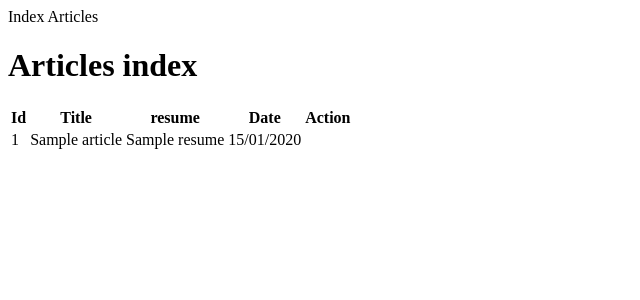
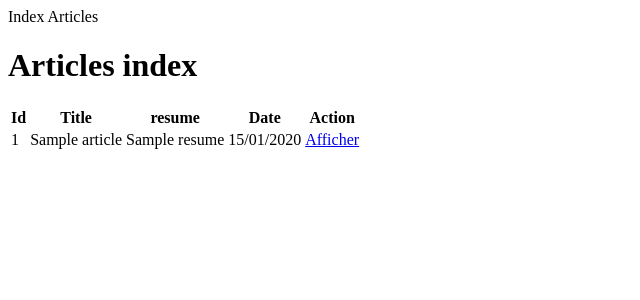
Before and after one commit to rudylopez8/test02, a Symfony app: template templates/article/index.html.twig in a window 1280 px wide. Shown: the top 300 px of the page, without its empty margins (0-640 px from the left). Run offline with Twig, Linux system fonts and the light colour scheme; the template is opened without the code that fills it: most values are stand-ins (such as "Sample title", 1, 10 or a date in 2020); some libraries are stand-ins or nearby versions.

Commit message:
camarche

```diff
--- a/src/Controller/ArticleController.php
+++ b/src/Controller/ArticleController.php
@@ -61,7 +61,7 @@ class ArticleController extends AbstractController
     }
 
  /**
-     * @Route("/{id}", name="articles_affichage", methods={"GET"})
+     * @Route("/{id}", name="affichage", methods={"GET"})
      */
     public function show(Articles $articles, ArticlesRepository $articlesRepository, Request $request, EntityManagerInterface $manager ): Response
     {
--- a/templates/article/index.html.twig
+++ b/templates/article/index.html.twig
@@ -23,8 +23,9 @@
                 <td>{{ article.id }}</td>
                 <td>{{ article.Titre }}</td>
                 <td>{{ article.Resume }}</td>
+                <td>{{ article.Date| date("d/m/Y")  }}</td>
+                <td> <a href="{{ path('affichage', {'id':article.id}) }}"> Afficher </a> </td>
 
-                <td>{{ article.Date| date("d/m/Y")  }}</td>
             </tr>
         {% else %}
             <tr>
```
